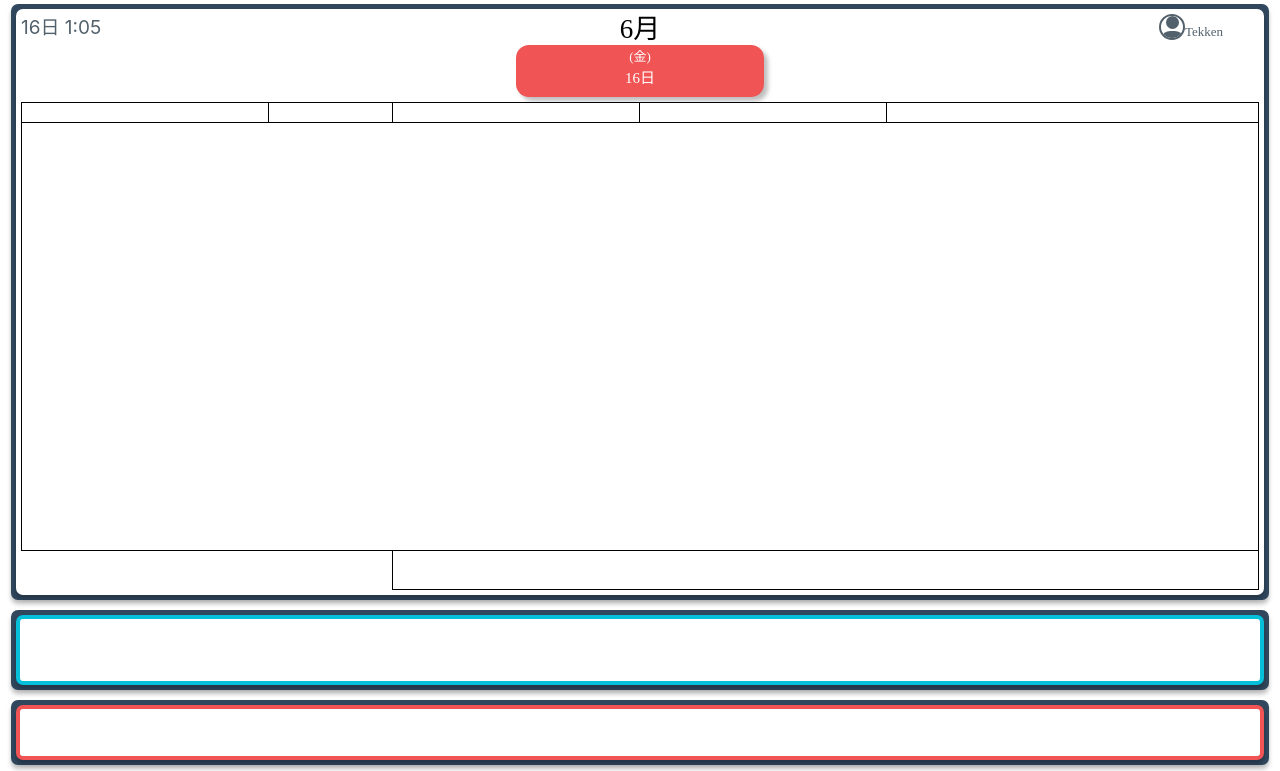
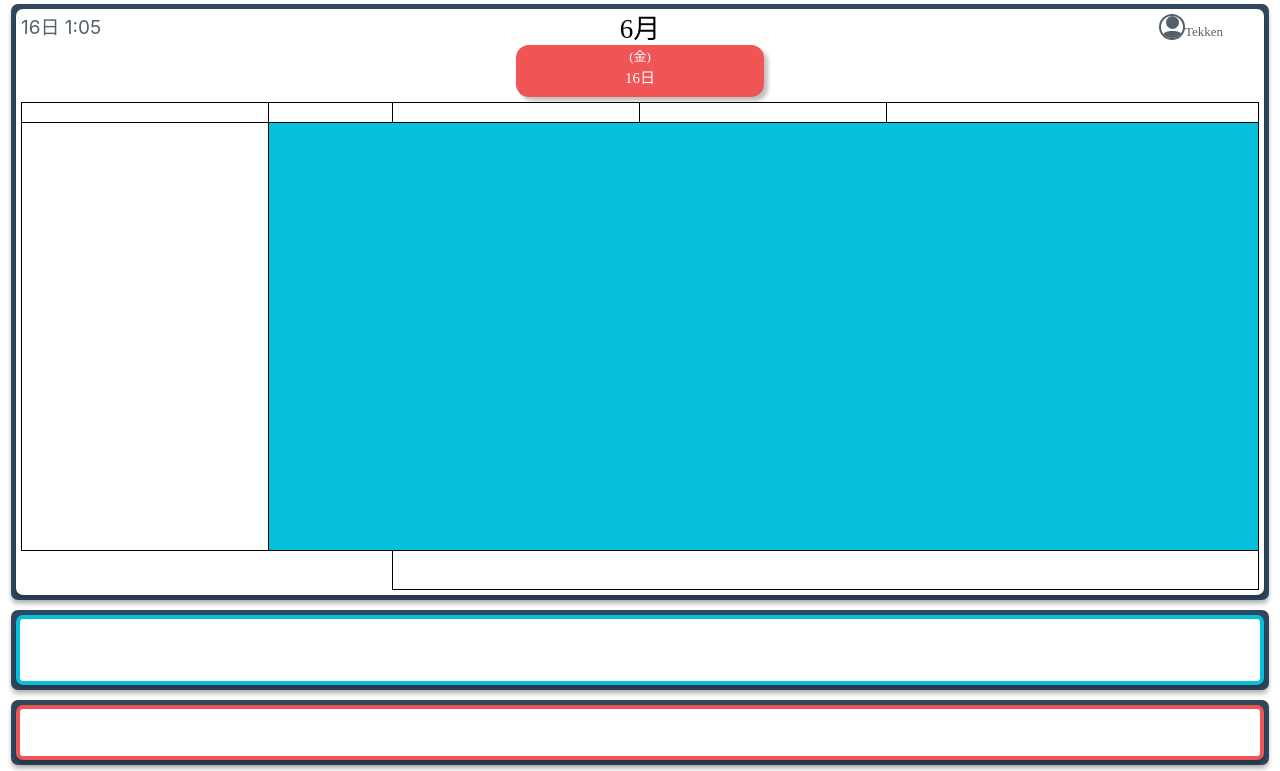
Before and after one commit to F22BA092/12345, a plain HTML site: page PC_phone/index.html in a window 1280 px wide. Shown: the part 73-844 px from the top of the page. Drawn offline with Linux system fonts and the light colour scheme.

Commit message:
Update index.html

```diff
--- a/PC_phone/index.html
+++ b/PC_phone/index.html
@@ -59,7 +59,8 @@
                         <div class="carender_title_work_content"></div>
                     </div>
                     <div class="carender_content_bg">
-                        <div class="carender_weekday_bg"></div>
+                        <div class="carender_hour_bg"></div>
+                        <div class="carender_timeline_bg"></div>
                     </div>
                     <div class="total_work_line"></div>
                 </div>
```
